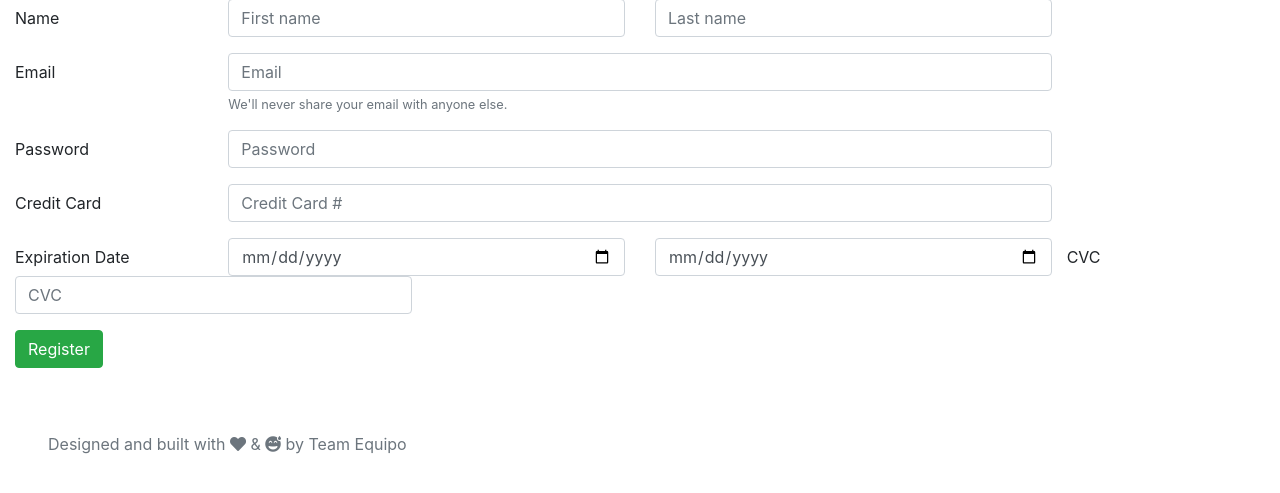
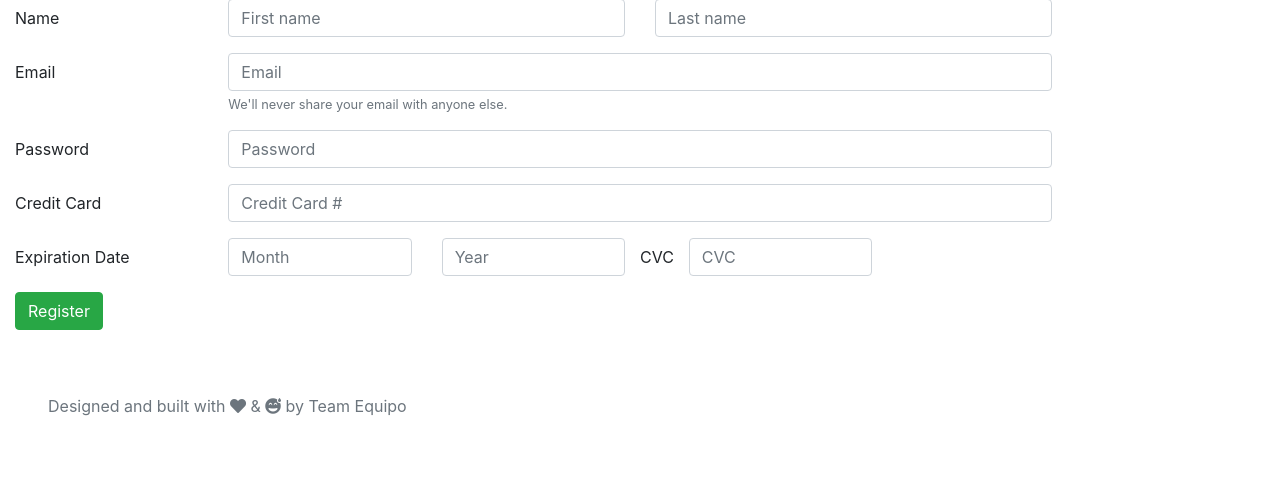
Before and after one commit to CalBearsGrad/Circlet, a Flask app: page / in a window 1280 px wide. Shown: the part 268-761 px from the top of the page. Run offline with Flask 2, Linux system fonts and the light colour scheme; some libraries are stand-ins or nearby versions.

Commit message:
things to stash

```diff
--- a/server.py
+++ b/server.py
@@ -83,7 +83,7 @@ def verify_registration():
     if len(existing_user) == 0:
         print "New User"
         user = User(first_name=first_name, last_name=last_name, email=email, password=hashed_pw, created_at='2018-07-28', reliability=10, ranking=10, credit_card_id=1)
-        cc = CreditCards(number=cc_number, date=exp_date, cvc=cc_cvc)
+        cc = CreditCards(number=cc_number, exp_month= exp_month, exp_year=exp_year, cvc=cc_cvc)
         db.session.add(user)
         db.session.add(cc)
         db.session.commit()
--- a/templates/homepage.html
+++ b/templates/homepage.html
@@ -44,14 +44,14 @@
   </div>
   <div class="form-group row">
     <label for="inputExpDate" class="col-sm-2 col-form-label"> Expiration Date </label>
-    <div class="col-sm-4">
-      <input type="date" class="form-control" name="cc-month" id="inputmonth" required>
+    <div class="col-sm-2">
+      <input type="number" class="form-control" name="cc-month" id="inputmonth" max="99" placeholder="Month"required>
     </div>
-    <div class="col-sm-4">
-      <input type="date" class="form-control" name="cc-year" id="inputyear" required>
+    <div class="col-sm-2">
+      <input type="number" class="form-control" name="cc-year" id="inputyear" max="99" placeholder="Year"required>
     </div>
     <label for="inputCVC" class="col-form-label">CVC </label>
-    <div class="col-sm-4">
+    <div class="col-sm-2">
       <input type="number" class="form-control" name="cc-cvc" id="inputCVC" placeholder="CVC" max="99999" required>
     </div>
   </div>
```
